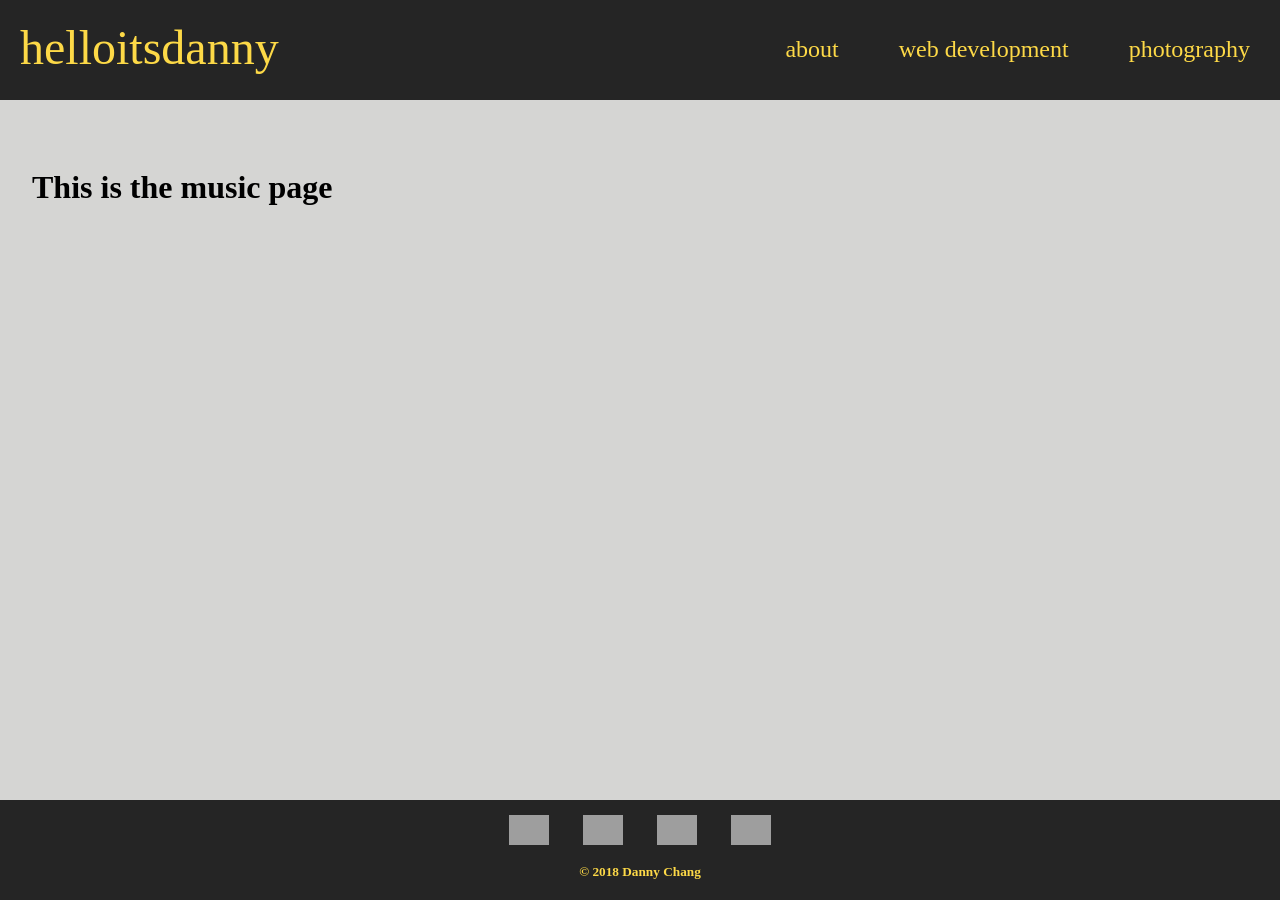
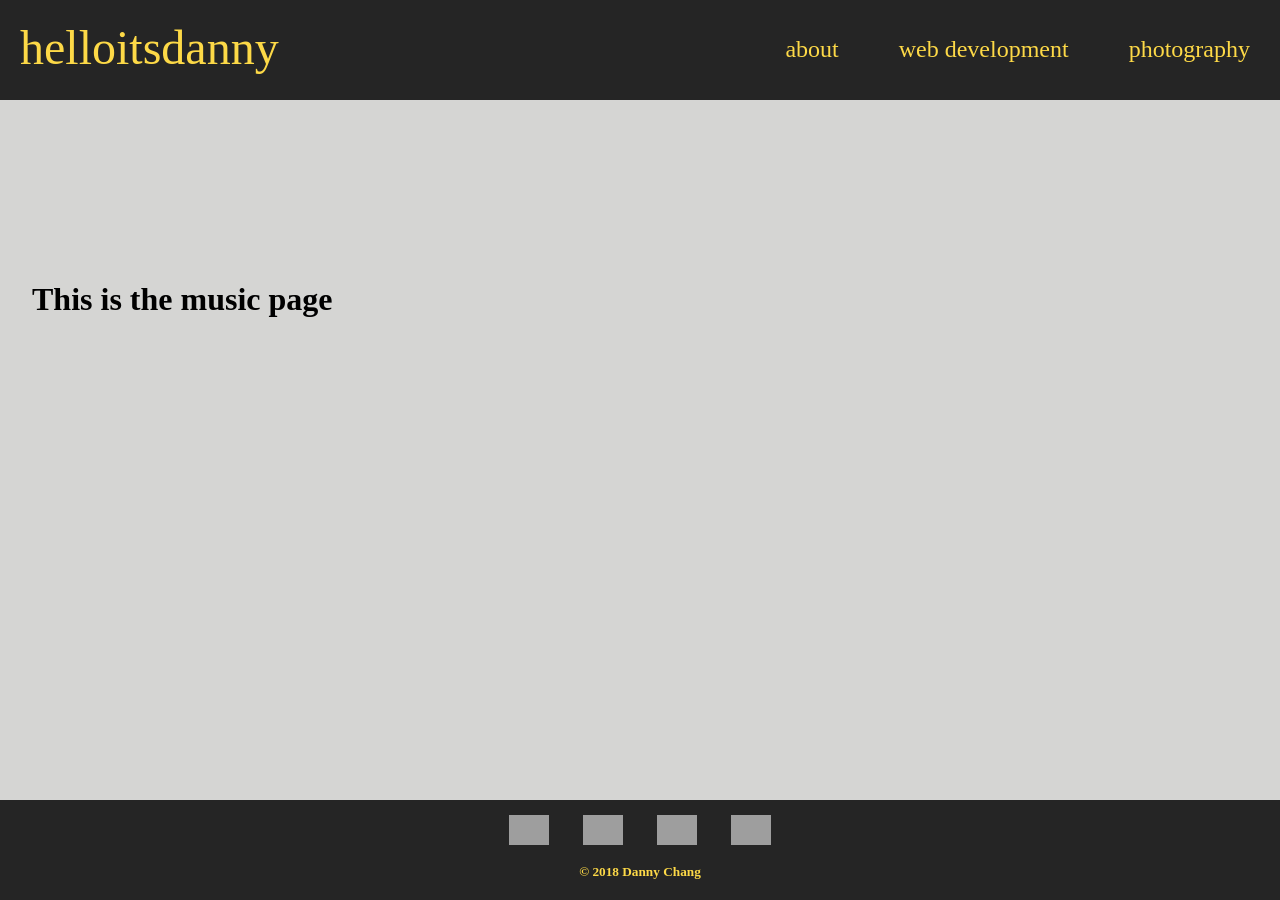
Before and after one commit to pacemade/portfolio, a Jekyll site: the page built from music.html, in a window 1280 px wide. Built offline with Jekyll 4.4.1, drawn with Linux system fonts in a browser that asks for light colours; nearby versions of some CDN libraries; grey boxes are pictures that could not be loaded.

Commit message:
add pictures to about me, increase margin for wrapper to push footer down for about page

```diff
--- a/_sass/_main.scss
+++ b/_sass/_main.scss
@@ -4,7 +4,7 @@
 
 .wrapper {
   width: 95%;
-  margin: 3em auto;
+  margin: 10em auto;
   overflow: hidden;
 }
 
--- a/_sass/_panels.scss
+++ b/_sass/_panels.scss
@@ -36,7 +36,7 @@
   flex-direction: column;
 }
 
-  .panel1 { background-image:url(/assets/images/home/boysPinball.JPG);}
+  .panel1 { background-image:url(/assets/images/home/kittyMilk.JPG);}
   .panel2 { background-image:url(/assets/images/home/beeSmiles.JPG);}
   .panel3 { background-image:url(/assets/images/home/kittyMilk.JPG);}
 
```
Also changed, not shown: about.html (+10 -0 lines), 2 other files.
